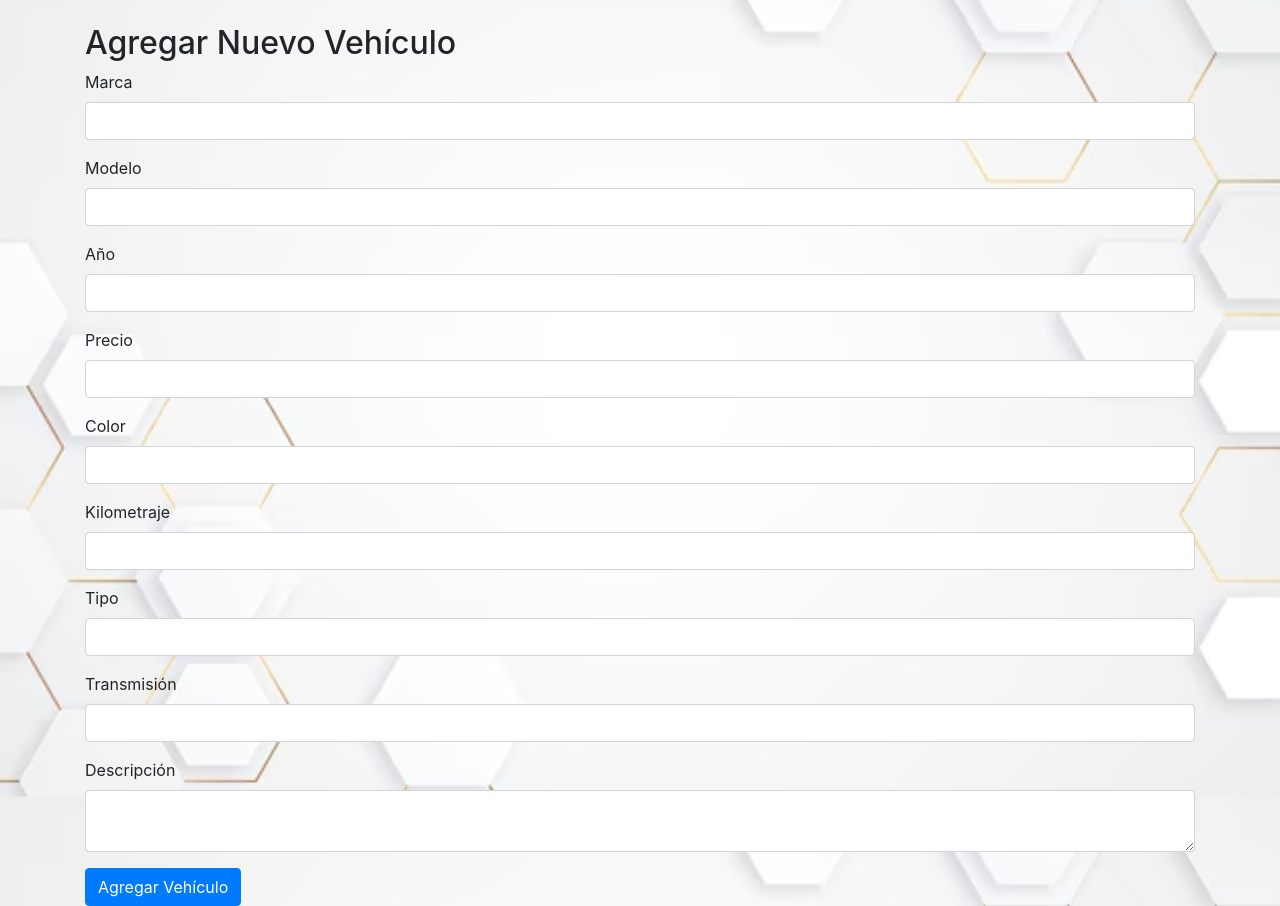
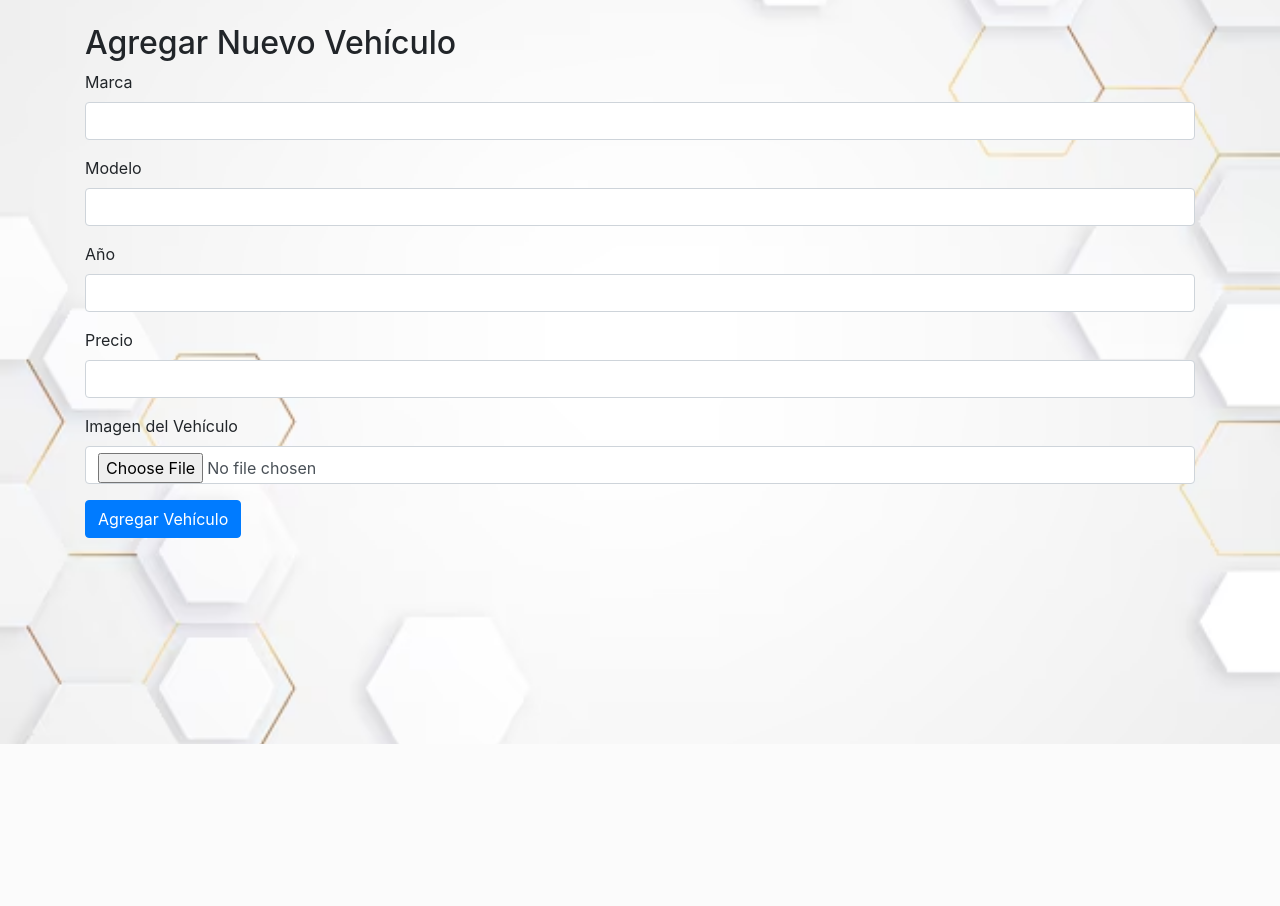
Before and after one commit to JohannVC834/Concesionaria1, a Flask app: page /vehiculos/agregar in a window 1280 px wide. Shown: the part 56-962 px from the top of the page. After the commit the page ends 800 px from the top, so only its background shows below. Run offline with Flask 3, Linux system fonts and the light colour scheme; the visitor is signed in with stand-in values (Sample User, id 1); some libraries are stand-ins or nearby versions.

Commit message:
Se corrigio una plantilla

```diff
--- a/templates/agregar_vehiculo.html
+++ b/templates/agregar_vehiculo.html
@@ -5,7 +5,7 @@
 {% block content %}
 <h2>Agregar Nuevo Vehículo</h2>
 
-<form action="{{ url_for('agregar_vehiculo') }}" method="POST">
+<form action="{{ url_for('agregar_vehiculo') }}" method="POST" enctype="multipart/form-data">
     <div class="mb-3">
         <label for="marca" class="form-label">Marca</label>
         <input type="text" class="form-control" id="marca" name="marca" required>
@@ -23,25 +23,10 @@
         <input type="number" step="0.01" class="form-control" id="precio" name="precio" required>
     </div>
     <div class="mb-3">
-        <label for="color" class="form-label">Color</label>
-        <input type="text" class="form-control" id="color" name="color">
-    </div>
-    <div class="mb-3">
-        <label for="kilometraje" class="form-label">Kilometraje</label>
-        <input type="number" class="form-control" id="kilometraje" name="kilometraje">
-    </div>
-    <div class="mb-3">
-        <label for="tipo" class="form-label">Tipo</label>
-        <input type="text" class="form-control" id="tipo" name="tipo">
-    </div>
-    <div class="mb-3">
-        <label for="transmision" class="form-label">Transmisión</label>
-        <input type="text" class="form-control" id="transmision" name="transmision">
-    </div>
-    <div class="mb-3">
-        <label for="descripcion" class="form-label">Descripción</label>
-        <textarea class="form-control" id="descripcion" name="descripcion"></textarea>
+        <label for="imagen" class="form-label">Imagen del Vehículo</label>
+        <input type="file" class="form-control" id="imagen" name="imagen" accept="image/*">
     </div>
     <button type="submit" class="btn btn-primary">Agregar Vehículo</button>
 </form>
+
 {% endblock %}
```
Also changed, not shown: 1 other file.
